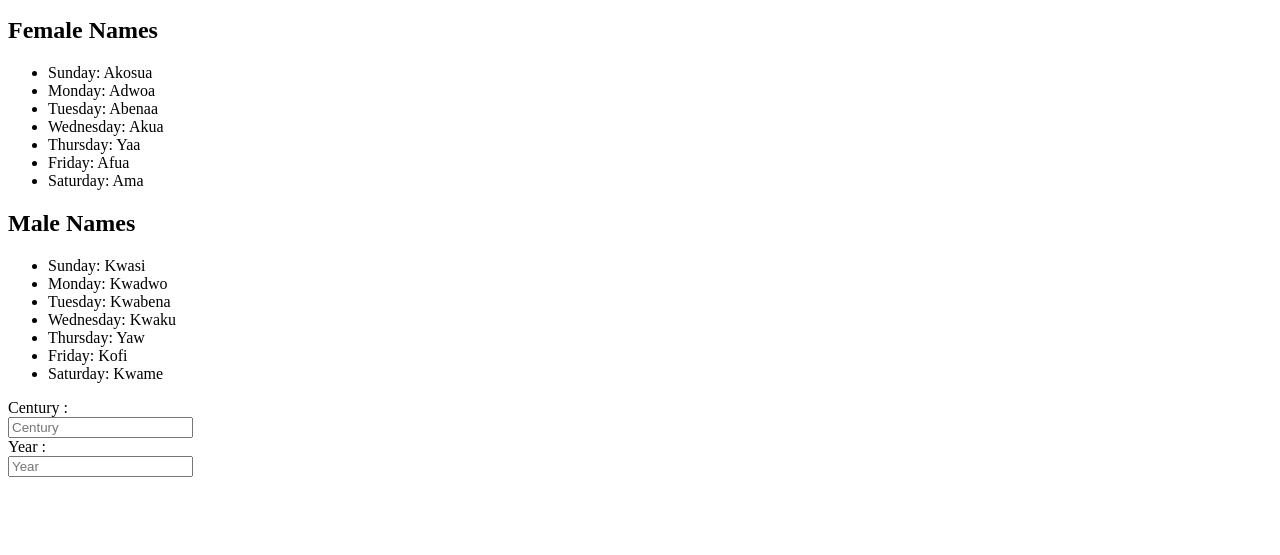
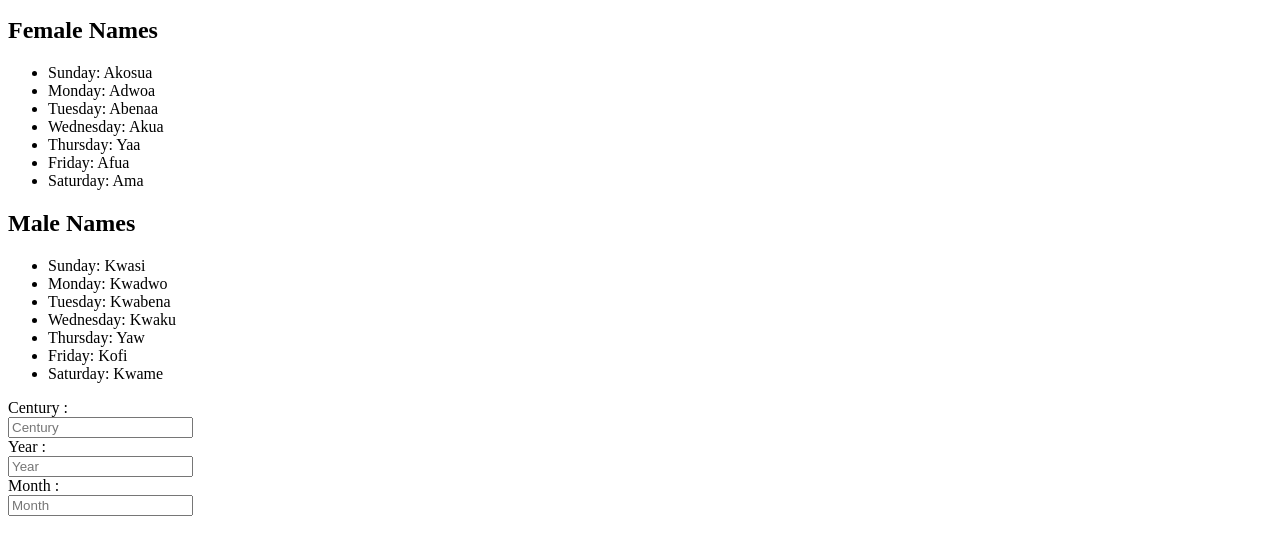
Before and after one commit to Abijahkabiro/akan, a plain HTML site: page index.html in a window 1280 px wide. Shown: the part 119-674 px from the top of the page. Drawn offline with Linux system fonts and the light colour scheme.

Commit message:
add month form

```diff
--- a/index.html
+++ b/index.html
@@ -48,6 +48,11 @@
             <label for="year">Year :</label><br>
             <input type="number" placeholder="Year" class="form-control" id="year">
         </div>
+        <div class="form-group">
+            <label for="month">Month :</label><br>
+            <input type="number" placeholder="Month" class="form-control" id="month">
+        </div>
+
     </div>
 </body>
 </html>
```
